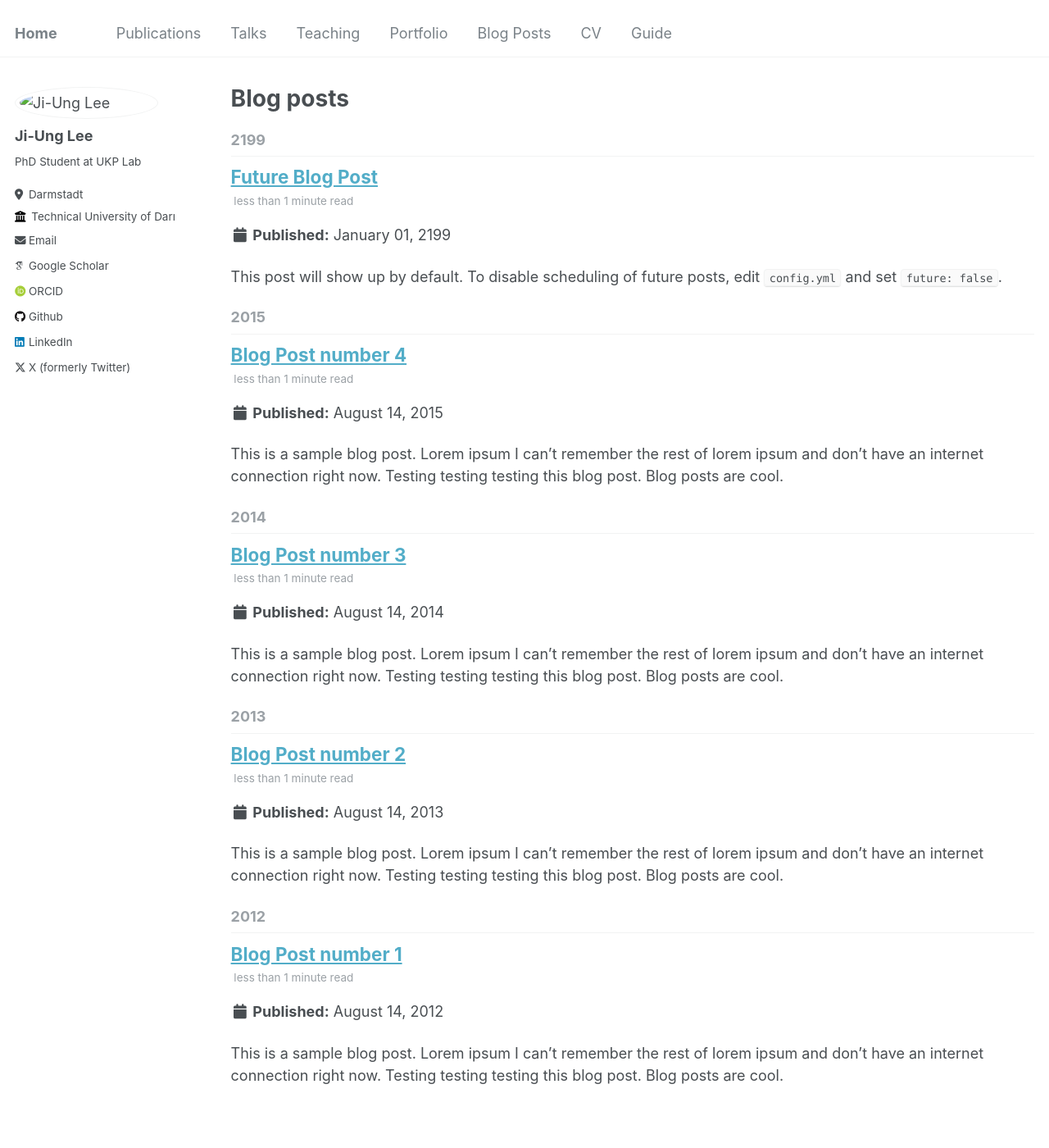
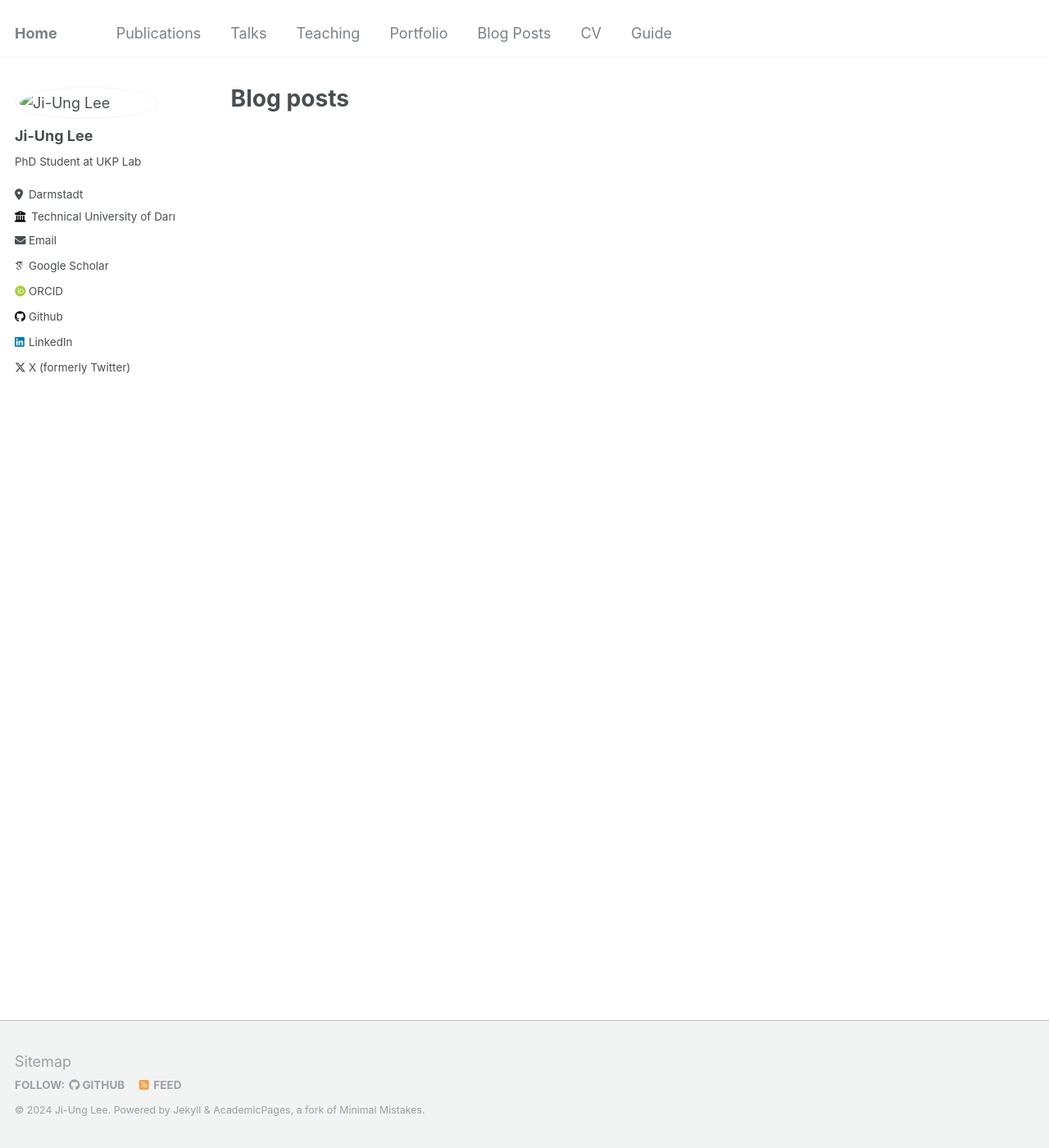
Before and after one commit to ji-ung-lee/ji-ung-lee.github.io, a Jekyll site: the page built from _pages/year-archive.html, in a window 1280 px wide and 1400 px high. Shown: the whole window at 82% size. Built offline with Jekyll 4.4.1, drawn with Linux system fonts in a browser that asks for light colours; some web fonts are replaced.

Commit message:
remove portfolie and blogpost

```diff
--- a/_config.yml
+++ b/_config.yml
@@ -182,17 +182,6 @@ collections:
 
 # Defaults
 defaults:
-  # _posts
-  - scope:
-      path: ""
-      type: posts
-    values:
-      layout: single
-      author_profile: true
-      read_time: true
-      comments: true
-      share: true
-      related: true
   # _pages
   - scope:
       path: ""
@@ -218,15 +207,6 @@ defaults:
       author_profile: true
       share: true
       comments: true
-  # _portfolio
-  - scope:
-      path: ""
-      type: portfolio
-    values:
-      layout: single
-      author_profile: true
-      share: true
-      comment: true
   # _talks
   - scope:
       path: ""
--- a/_posts/2012-08-14-blog-post-1.md
+++ /dev/null
@@ -1,20 +0,0 @@
----
-title: 'Blog Post number 1'
-date: 2012-08-14
-permalink: /posts/2012/08/blog-post-1/
-tags:
-  - cool posts
-  - category1
-  - category2
----
-
-This is a sample blog post. Lorem ipsum I can't remember the rest of lorem ipsum and don't have an internet connection right now. Testing testing testing this blog post. Blog posts are cool.
-
-Headings are cool
-======
-
-You can have many headings
-======
-
-Aren't headings cool?
-------
--- a/_posts/2013-08-14-blog-post-2.md
+++ /dev/null
@@ -1,20 +0,0 @@
----
-title: 'Blog Post number 2'
-date: 2013-08-14
-permalink: /posts/2013/08/blog-post-2/
-tags:
-  - cool posts
-  - category1
-  - category2
----
-
-This is a sample blog post. Lorem ipsum I can't remember the rest of lorem ipsum and don't have an internet connection right now. Testing testing testing this blog post. Blog posts are cool.
-
-Headings are cool
-======
-
-You can have many headings
-======
-
-Aren't headings cool?
-------
--- a/_posts/2014-08-14-blog-post-3.md
+++ /dev/null
@@ -1,20 +0,0 @@
----
-title: 'Blog Post number 3'
-date: 2014-08-14
-permalink: /posts/2014/08/blog-post-3/
-tags:
-  - cool posts
-  - category1
-  - category2
----
-
-This is a sample blog post. Lorem ipsum I can't remember the rest of lorem ipsum and don't have an internet connection right now. Testing testing testing this blog post. Blog posts are cool.
-
-Headings are cool
-======
-
-You can have many headings
-======
-
-Aren't headings cool?
-------
--- a/_posts/2199-01-01-future-post.md
+++ /dev/null
@@ -1,11 +0,0 @@
----
-title: 'Future Blog Post'
-date: 2199-01-01
-permalink: /posts/2012/08/blog-post-4/
-tags:
-  - cool posts
-  - category1
-  - category2
----
-
-This post will show up by default. To disable scheduling of future posts, edit `config.yml` and set `future: false`.
```
Also changed, not shown: _portfolio/portfolio-1.md (deleted, +0 -7 lines), _portfolio/portfolio-2.html (deleted, +0 -7 lines), _posts/2015-08-14-blog-post-4.md (deleted, +0 -20 lines).
